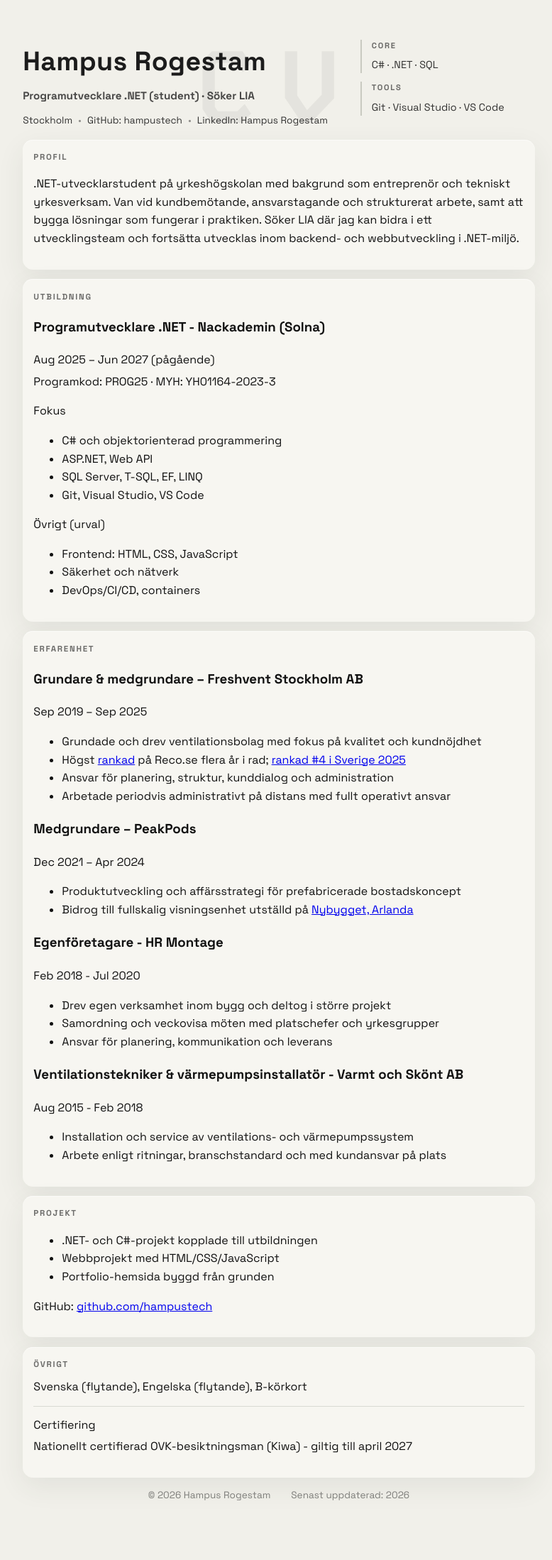
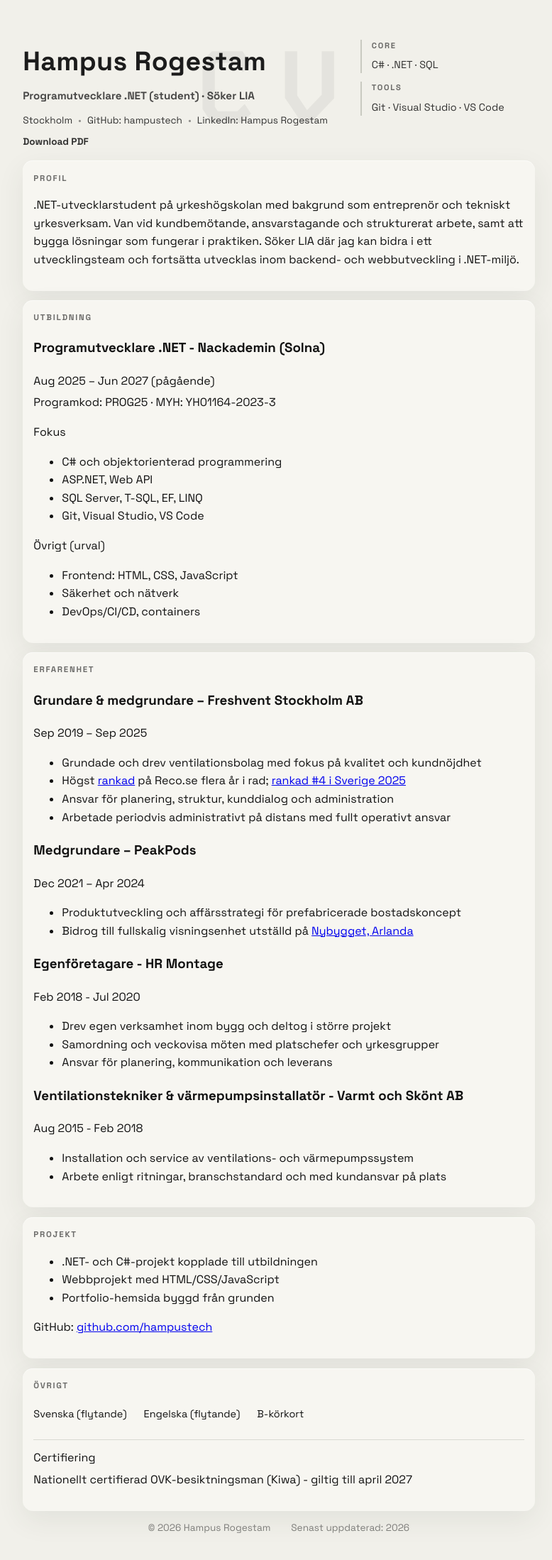
Before and after one commit to hampustech/portfolio-website, a plain HTML site: page cv/index.html in a window 1280 px wide. Shown: the whole page at 71% size, without its empty margins (247-1025 px from the left). Before the commit the page ends 2174 px from the top, so only its background shows below. Drawn offline with Linux system fonts and the light colour scheme.

Commit message:
update: cv-page

```diff
--- a/cv/cv.css
+++ b/cv/cv.css
@@ -121,6 +121,11 @@ body {
   opacity: 0.85;
 }
 
+.meta-primary {
+  opacity: 1;
+  font-weight: 600;
+}
+
 .dot {
   opacity: 0.5;
 }
@@ -214,7 +219,18 @@ body {
 }
 
 .pill-row {
+  display: flex;
+  justify-content: left;
+  gap: 1.5rem;
+
+  padding: 0.6rem 0;
+  font-size: 0.9rem;
+
   margin-bottom: 0.6rem;
+}
+
+.pill-row span {
+    white-space: nowrap;
 }
 
 .subhead {
@@ -282,6 +298,10 @@ body {
     transform: scaleX(1);
   }
 
+    a[download] {
+    display: none;
+  }
+
   .item,
   .item-top,
   .bullets {
--- a/cv/index.html
+++ b/cv/index.html
@@ -29,6 +29,9 @@
           <a href="https://www.linkedin.com/in/hampus-rogestam-051290388/"
              target="_blank" rel="noopener noreferrer" aria-label="Hampus Rogestam on LinkeDin">
             LinkedIn: Hampus Rogestam
+          </a>
+          <a href="../hampus-rogestam-cv.pdf" download class="meta-primary">
+                Download PDF
           </a>
         </div>
       </div>
@@ -170,8 +173,8 @@
       <h2 class="section-title">Övrigt</h2>
 
       <div class="pill-row">
-        <span>Svenska (flytande),</span>
-        <span>Engelska (flytande),</span>
+        <span>Svenska (flytande)</span>
+        <span>Engelska (flytande)</span>
         <span>B-körkort</span>
       </div>
 
```
Also changed, not shown: index.html (+2 -2 lines), 1 other file.
